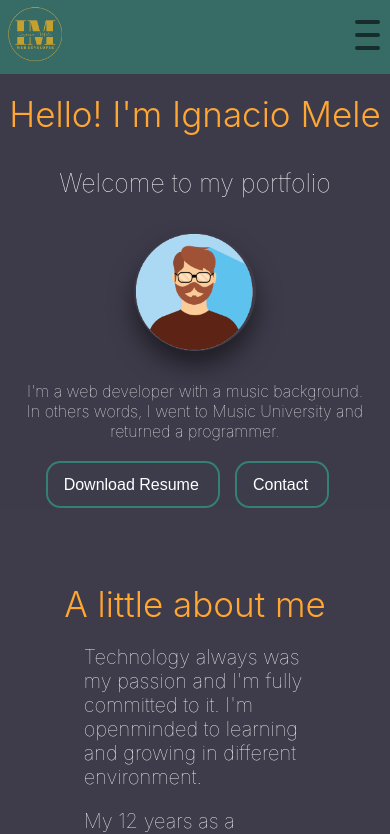
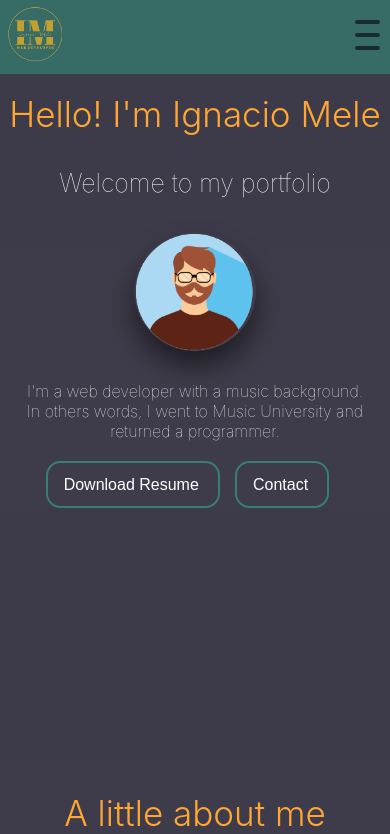
Before and after one commit to ignaciomele/portfolio-ignacio-mele, a React (Create React App) app: page / in a window 390 px wide. Shown: the top 834 px of the page. Built offline with nearby package versions, Linux system fonts and the light colour scheme.

Commit message:
testing height home

```diff
--- a/src/components/home/home.css
+++ b/src/components/home/home.css
@@ -90,7 +90,7 @@
 
   @media (max-width: 680px) {
     .div-home {
-      min-height: 0;
+      min-height: 85vh;
     }
     .div-home-title h1{
       font-size: 40px;
```
